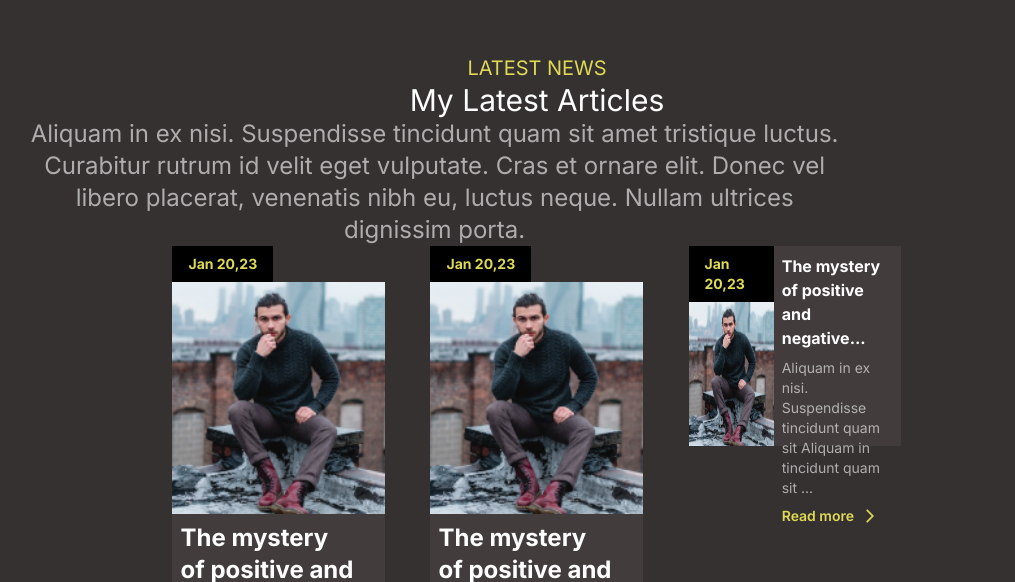
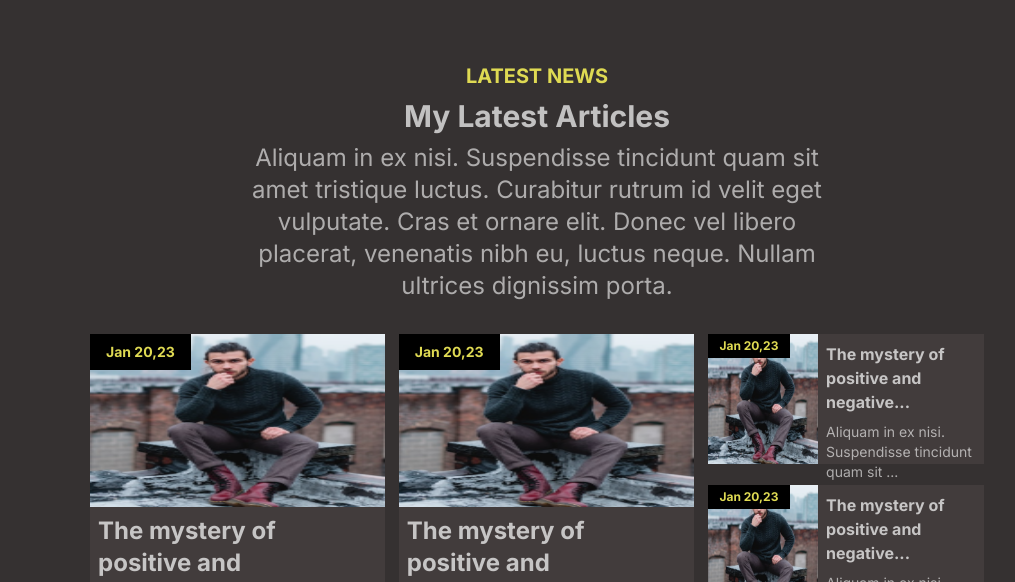
Before and after one commit to PatrickTUy/portfolio, a React (Create React App) app: page / in a window 1280 px wide. Shown: the part 2218-2800 px from the top of the page, without its empty margins (103-1118 px from the left). Built offline with nearby package versions, Linux system fonts and the light colour scheme.

Commit message:
added contact page

```diff
--- a/src/components/TopBar.jsx
+++ b/src/components/TopBar.jsx
@@ -2,7 +2,7 @@ import React from 'react'
 
 const TopBar = () => {
   return (
-    <div className='fixed w-full h-[80px] bg-black z-10'>
+    <div className='fixed w-full h-[80px] bg-black z-20'>
 
     </div>
   )
--- a/src/pages/Blog.jsx
+++ b/src/pages/Blog.jsx
@@ -3,28 +3,28 @@ import { MdArrowForwardIos } from 'react-icons/md';
 
 const Blog = () => {
   return (
-    <div className="flex flex-col w-full">
-      <div className="flex flex-col">
-        <h1 className="text-yellow text-xl text-center"> LATEST NEWS</h1>
-        <h1 className="text-white text-3xl text-center">My Latest Articles</h1>
-        <p className="text-center text-2xl text-white text-opacity-60 w-[80%] ">
+    <div className="flex flex-col w-full h-full">
+      <div className="flex flex-col h-fit">
+        <h1 className="font-bold text-yellow text-xl text-center my-2"> LATEST NEWS</h1>
+        <h1 className="font-bold text-white text-opacity-70 text-3xl text-center mb-2">My Latest Articles</h1>
+        <p className="text-2xl text-white text-center text-opacity-60 w-[60%] mx-auto mb-8">
           Aliquam in ex nisi. Suspendisse tincidunt quam sit amet tristique
           luctus. Curabitur rutrum id velit eget vulputate. Cras et ornare elit.
           Donec vel libero placerat, venenatis nibh eu, luctus neque. Nullam
           ultrices dignissim porta.
         </p>
       </div>
-      <div className="flex justify-evenly w-[80%] mx-auto">
-        <div className="flex flex-col max-w-[320px] w-[26%]">
-          <div className="flex flex-col w-full">
-            <div className="bg-black text-yellow text-sm font-bold px-4 py-2 ] z-10 relative w-fit">
+      <div className="flex justify-evenly w-[90%] mx-auto h-[60%]">
+        <div className="flex flex-col max-w-[400px] w-[32%] h-full">
+          <div className="flex flex-col w-full h-[40%]">
+            <div className="bg-black text-yellow absolute text-sm font-bold px-4 py-2 z-10  w-fit">
               Jan 20,23
             </div>
-            <img src="/image.png" alt="" className="w-full top-0" />
+            <img src="/image.png" alt="" className="w-full h-full" />
           </div>
 
-          <div className="flex flex-col pt-2 px-2 pb-8 w-full bg-[#423C3C] ">
-            <h1 className="text-2xl font-bold text-white w-[90%] mb-4">
+          <div className="flex flex-col pt-2 px-2 pb-8 w-full bg-[#423C3C] h-[60%]">
+            <h1 className="text-2xl font-bold text-white text-opacity-70 w-[90%] mb-4">
               The mystery of positive and negative...
             </h1>
             <h1 className="text-white text-opacity-60 w-[90%]">
@@ -37,16 +37,17 @@ const Blog = () => {
             </div>
           </div>
         </div>
-        <div className="flex flex-col max-w-[320px] w-[26%]">
-          <div className="flex flex-col w-full">
-            <div className="bg-black text-yellow text-sm font-bold px-4 py-2 ] z-10 relative w-fit">
+
+        <div className="flex flex-col max-w-[400px] w-[32%] h-full">
+          <div className="flex flex-col w-full h-[40%]">
+            <div className="bg-black text-yellow absolute text-sm font-bold px-4 py-2 z-10  w-fit">
               Jan 20,23
             </div>
-            <img src="/image.png" alt="" className="w-full top-0" />
+            <img src="/image.png" alt="" className="w-full h-full" />
           </div>
 
-          <div className="flex flex-col pt-2 px-2 pb-8 w-full bg-[#423C3C]">
-            <h1 className="text-2xl font-bold text-white w-[90%] mb-4">
+          <div className="flex flex-col pt-2 px-2 pb-8 w-full bg-[#423C3C] h-[60%]">
+            <h1 className="text-2xl font-bold text-white text-opacity-70 w-[90%] mb-4">
               The mystery of positive and negative...
             </h1>
             <h1 className="text-white text-opacity-60 w-[90%]">
@@ -59,22 +60,69 @@ const Blog = () => {
             </div>
           </div>
         </div>
-        <div className="flex flex-row w-[26%] max-w-[320px] h-[200px]">
+
+        <div className="flex flex-col justify-between max-w-[400px] w-[30%] h-full">
+          <div className="flex flex-row w-full max-w-[400px] h-[30%]">
             <div className="w-[40%] h-full">
               <div className="flex flex-col w-full h-full">
-              <div className="bg-black text-yellow text-sm font-bold px-4 py-2 ] z-10 relative w-fit">
+                <div className="bg-black text-yellow bg-opacity absolute text-xs font-bold px-3 py-1 z-10 w-fit">
                   Jan 20,23
                 </div>
                 <img src="/image.png" alt="" className="w-full h-full" />
               </div>
             </div>
             <div className="flex flex-col bg-[#423C3C] w-[60%] p-2 h-full">
-            <h1 className="text-base font-bold text-white w-[90%] mb-2">
+              <h1 className="text-base font-bold text-white text-opacity-70 w-[90%] mb-2">
                 The mystery of positive and negative...
               </h1>
-            <h1 className="text-white text-opacity-60 w-[90%] text-sm">
-              Aliquam in ex nisi. Suspendisse tincidunt quam sit Aliquam in
-              tincidunt quam sit ...
+              <h1 className="text-white text-opacity-60 w-full text-sm">
+                Aliquam in ex nisi. Suspendisse tincidunt quam sit ...
+              </h1>
+              <div className="flex flex-row gap-2 w-fit items-center mt-2 ">
+                <h2 className="text-yellow font-semibold text-sm">Read more</h2>
+                <MdArrowForwardIos color="#DFDA53" />
+              </div>
+            </div>
+          </div>
+
+          <div className="flex flex-row w-full max-w-[400px] h-[30%]">
+            <div className="w-[40%] h-full">
+              <div className="flex flex-col w-full h-full">
+                <div className="bg-black text-yellow bg-opacity absolute text-xs font-bold px-3 py-1 z-10 w-fit">
+                  Jan 20,23
+                </div>
+                <img src="/image.png" alt="" className="w-full h-full" />
+              </div>
+            </div>
+            <div className="flex flex-col bg-[#423C3C] w-[60%] p-2 h-full">
+              <h1 className="text-base font-bold text-white text-opacity-70 w-[90%] mb-2">
+                The mystery of positive and negative...
+              </h1>
+              <h1 className="text-white text-opacity-60 w-full text-sm">
+                Aliquam in ex nisi. Suspendisse tincidunt quam sit ...
+              </h1>
+              <div className="flex flex-row gap-2 w-fit items-center mt-2 ">
+                <h2 className="text-yellow font-semibold text-sm">Read more</h2>
+                <MdArrowForwardIos color="#DFDA53" />
+              </div>
+            </div>
+          </div>
+
+          <div className="flex flex-row  w-full max-w-[400px] h-[30%]">
+            <div className="w-[40%] h-full">
+              <div className="flex flex-col w-full h-full">
+                <div className="bg-black text-yellow bg-opacity absolute text-xs font-bold px-3 py-1 z-10 w-fit">
+                  Jan 20,23
+                </div>
+                <img src="/image.png" alt="" className="w-full h-full" />
+              </div>
+            </div>
+            <div className="flex flex-col bg-[#423C3C] w-[60%] p-2 h-full">
+              <h1 className="text-base font-bold text-white text-opacity-70 w-[90%] mb-2">
+                The mystery of positive and negative...
+              </h1>
+              <h1 className="text-white text-opacity-60 w-full text-sm">
+                Aliquam in ex nisi. Suspendisse tincidunt quam sit ...
               </h1>
               <div className="flex flex-row gap-2 w-fit items-center mt-2 ">
                 <h2 className="text-yellow font-semibold text-sm">Read more</h2>
@@ -84,6 +132,8 @@ const Blog = () => {
           </div>
         </div>
       </div>
+      <h1 className='text-lg font-bold text-white text-opacity-70 mt-4 underline underline-offset-2 cursor-pointer w-fit hover:text-yellow transition ease-in-out delay-200'>See my collection of articles</h1>
+    </div>
   );
 };
 
--- a/src/pages/Contact.jsx
+++ b/src/pages/Contact.jsx
@@ -1,11 +1,88 @@
-import React from 'react'
+import React from 'react';
+import { MdOutlineEmail } from 'react-icons/md';
+import { FaPhoneAlt } from 'react-icons/fa';
+import { GoLocation } from 'react-icons/go';
+import { IoRocketSharp } from 'react-icons/io5';
+import { BiSend } from 'react-icons/bi';
 
 const Contact = () => {
   return (
-    <div>
-      Contact
+    <div className="flex flex-col">
+      <h1 className="text-white mx-auto text-3xl w-fit mt-4 mb-12">
+        Get in <span className="text-yellow text-3xl">touch</span>
+      </h1>
+      <div className="flex justify-between w-[70%] mx-auto mb-32">
+        <div className="flex gap-2 items-center">
+          <div className="bg-light flex h-[80px] w-[80px] rounded-full items-center justify-center">
+            <MdOutlineEmail size={40} color="#DFDA53" className="" />
+          </div>
+          <div>
+            <h1 className="text-2xl text-white w-fit">Email</h1>
+            <h1 className="text-2xl text-white w-fit">yangeney@gmail.com</h1>
+          </div>
+        </div>
+
+        <div className="flex gap-2 items-center">
+          <div className="bg-light flex h-[80px] w-[80px] rounded-full items-center justify-center">
+            <GoLocation size={40} color="#DFDA53" className="" />
+          </div>
+          <div>
+            <h1 className="text-2xl text-white w-fit">Adress</h1>
+            <h1 className="text-2xl text-white w-fit">KG 123 ST</h1>
+          </div>
+        </div>
+
+        <div className="flex gap-2 items-center">
+          <div className="bg-light flex h-[80px] w-[80px] rounded-full items-center justify-center">
+            <FaPhoneAlt size={40} color="#DFDA53" className="" />
+          </div>
+          <div>
+            <h1 className="text-2xl text-white w-fit">Phone</h1>
+            <h1 className="text-2xl text-white w-fit">+(250) 789 810 670</h1>
+          </div>
+        </div>
+      </div>
+
+      <div className="flex justify-between w-[80%] mx-auto">
+        <div className="flex flex-col gap-8">
+          <h1 className="text-yellow text-5xl font-bold">Let's chat.</h1>
+          <h1 className="text-white text-opacity-80 text-5xl font-bold">
+            Tell me about your project.
+          </h1>
+          <h1 className="text-white text-opacity-80 text-2xl font-bold">
+            Let's build something together!
+          </h1>
+        </div>
+        <div className="flex flex-col gap-4">
+          <h1 className="flex items-center gap-2 text-2xl text-white text-opacity-80">
+            Send me a quick message!
+            <IoRocketSharp size={40} color="#DFDA53" />
+          </h1>
+          <input
+            type="text"
+            placeholder="Names"
+            className="bg-primary border text-white text-opacity-80 pl-2 border-white border-opacity-80 h-[40px] rounded-md"
+          />
+          <input
+            type="text"
+            placeholder="Email"
+            className="bg-primary border text-white text-opacity-80 pl-2 border-white border-opacity-80 h-[40px] rounded-md"
+          />
+          <textarea
+            type="text"
+            placeholder="Message"
+            className="bg-primary border text-white text-opacity-80 pl-2 border-white border-opacity-80 min-h-[100px] max-h-[300px] rounded-md"
+          />
+
+          <button className="bg-primary border border-yellow text-yellow font-bold py-2">
+            <span className="flex justify-center gap-1 items-center">
+              <h1>SEND</h1> <BiSend color="#DFDA53" />
+            </span>
+          </button>
+        </div>
+      </div>
     </div>
-  )
-}
+  );
+};
 
-export default Contact
+export default Contact;
```
Lines whose indentation alone changed are shown as unchanged.
